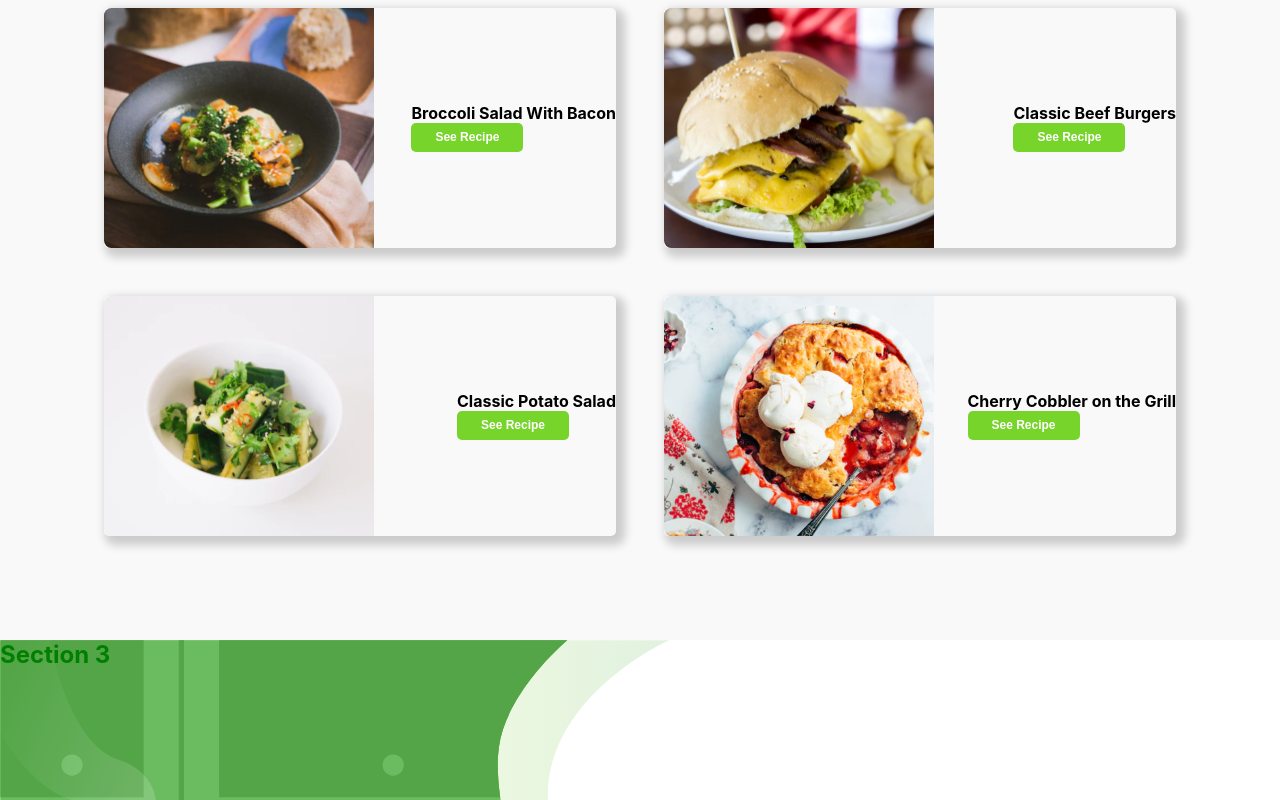
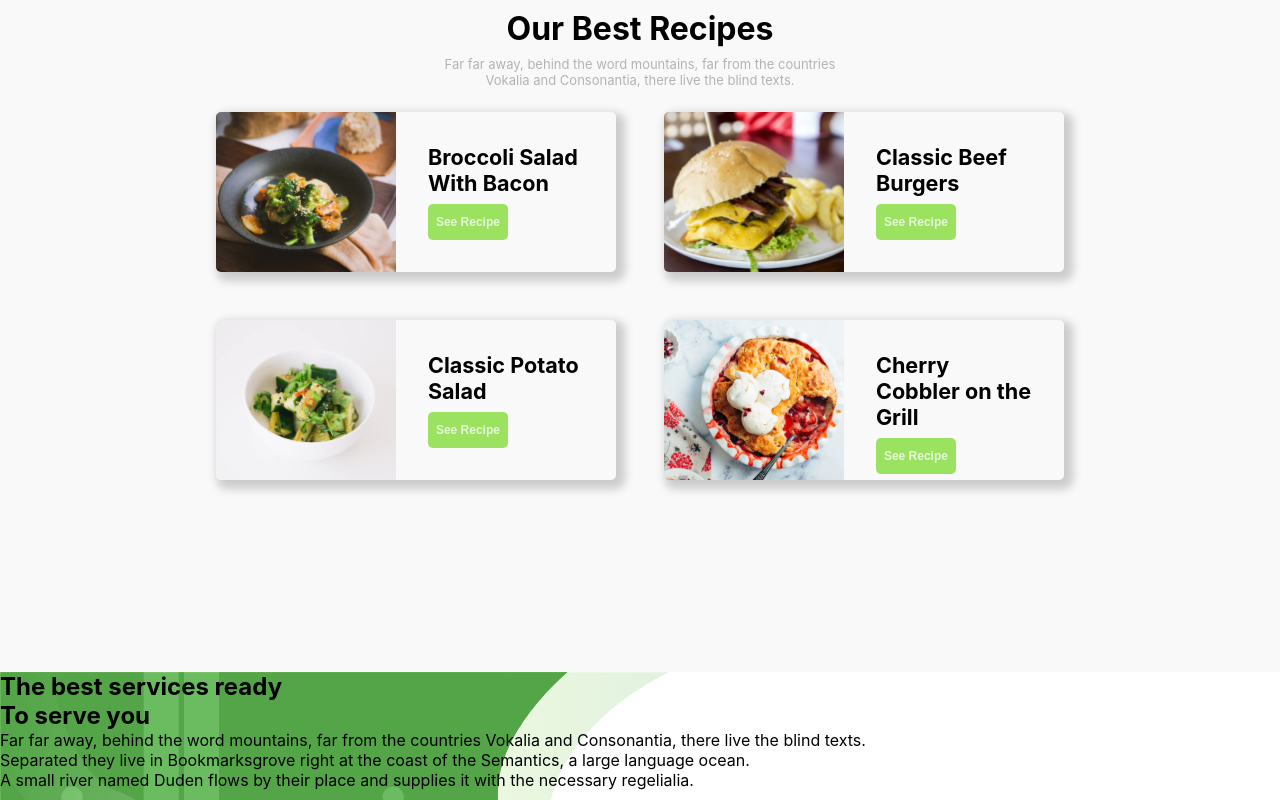
Before and after one commit to flaviowu/teste-gbc, a React (Create React App) app: page / in a window 1280 px wide. Shown: the part 960-1760 px from the top of the page. Built offline with nearby package versions, Linux system fonts and the light colour scheme.

Commit message:
add estilos

```diff
--- a/src/Css/App.css
+++ b/src/Css/App.css
@@ -23,15 +23,25 @@ header {
   height: 100vh;
   width: 100%;
   background-color: #f9f9f9;
+  padding: 1rem 0 1rem 0;
   display: flex;
   flex-direction: column;
   align-items: center;
   justify-content: center;
 }
 .homeSectionTwo .content--text {
-  align-content: center;
+  align-content: space-between;
   text-align: center;
-  width: 40vw;
+  width: 25rem;
+  margin: 1.5rem 0 1 0;
+}
+.homeSectionTwo .content--text h2 {
+  font-size: xx-large;
+}
+.homeSectionTwo .content--text p {
+  font-size: small;
+  color: #b3b3b3;
+  margin: 0.5rem 0 0 0;
 }
 .homeSectionTwo .content--recipes {
   display: flex;
@@ -75,24 +85,32 @@ header {
 .recipe--card {
   margin: 1.5rem;
   display: flex;
-  height: 30vh;
-  width: 40vw;
-  align-items: center;
+  height: 10rem;
+  width: 25rem;
   border-radius: 5px;
   justify-content: space-between;
+  font-size: large;
   box-shadow: 5px 5px 10px 4px rgba(0, 0, 0, 0.19);
 }
 .recipe--card img {
   height: 100%;
 }
+.recipe--card .card--titleButton {
+  padding: 2rem;
+  align-content: space-around;
+}
+.recipe--card .card--titleButton h3 {
+  font-size: larger;
+  margin: 0 0 0.5rem 0;
+}
 .recipe--card .card--titleButton button {
-  width: 7rem;
-  height: 1.8rem;
-  background-color: #77d42a;
+  width: 5rem;
+  height: 2.3rem;
+  background-color: #9ae260;
   border-radius: 5px;
   display: inline-block;
   cursor: pointer;
-  color: #ffffff;
+  color: #ffffffc0;
   font-size: 12px;
   font-weight: bold;
   text-decoration: none;
--- a/src/components/RecipeCard/RecipeCard.jsx
+++ b/src/components/RecipeCard/RecipeCard.jsx
@@ -6,7 +6,7 @@ function RecipeCard(props) {
     <div className="recipe--card">
       <img src={recipe.image} alt={`${recipe.title}`} />
       <div className="card--titleButton">
-        <h4>{recipe.title}</h4>
+        <h3>{recipe.title}</h3>
         <button>See Recipe</button>
       </div>
     </div>
--- a/src/components/Sections/HomeSectionThree/HomeSectionThree.jsx
+++ b/src/components/Sections/HomeSectionThree/HomeSectionThree.jsx
@@ -3,7 +3,26 @@ import React from "react";
 function HomeSectionThree() {
   return (
     <section className="homeSectionThree">
-      <h1>Section 3</h1>
+      <div className="content--text">
+        <div className="content--textTitle">
+          <h2>The best services ready</h2>
+          <h2>To serve you</h2>
+        </div>
+        <div className="content--textContent">
+          <p>
+            Far far away, behind the word mountains, far from the countries
+            Vokalia and Consonantia, there live the blind texts.
+          </p>
+          <p>
+            Separated they live in Bookmarksgrove right at the coast of the
+            Semantics, a large language ocean.
+          </p>
+          <p>
+            A small river named Duden flows by their place and supplies it with
+            the necessary regelialia.
+          </p>
+        </div>
+      </div>
     </section>
   );
 }
--- a/src/components/Sections/HomeSectionTwo/HomeSectionTwo.jsx
+++ b/src/components/Sections/HomeSectionTwo/HomeSectionTwo.jsx
@@ -6,7 +6,7 @@ function HomeSectionTwo() {
   return (
     <div className="homeSectionTwo">
       <div className="content--text">
-        <h3>Our Best Recipes</h3>
+        <h2>Our Best Recipes</h2>
         <p>
           Far far away, behind the word mountains, far from the countries
           Vokalia and Consonantia, there live the blind texts.
--- a/src/style/Sass/components/RecipeCard/_RecipeCard.scss
+++ b/src/style/Sass/components/RecipeCard/_RecipeCard.scss
@@ -1,11 +1,11 @@
 .recipe--card {
   margin: 1.5rem;
   display: flex;
-  height: 30vh;
-  width: 40vw;
-  align-items: center;
+  height: 10rem;
+  width: 25rem;
   border-radius: 5px;
   justify-content: space-between;
+  font-size: large;
 
   box-shadow: 5px 5px 10px 4px rgba(0, 0, 0, 0.19);
 
@@ -14,14 +14,22 @@
   }
 
   & .card--titleButton {
+      padding: 2rem;
+      align-content: space-around;
+
+      & h3 {
+        font-size: larger;
+        margin: 0 0 .5rem 0;
+      }
+
     & button {
-      width: 7rem;
-      height: 1.8rem;
-      background-color: #77d42a;
+      width: 5rem;
+      height: 2.3rem;
+      background-color: #9ae260;
       border-radius: 5px;
       display: inline-block;
       cursor: pointer;
-      color: #ffffff;
+      color: #ffffffc0;
       font-size: 12px;
       font-weight: bold;
       //   padding: 10px 30px;
--- a/src/style/Sass/components/sections/HomeSectionTwo/_HomeSectionTwo.scss
+++ b/src/style/Sass/components/sections/HomeSectionTwo/_HomeSectionTwo.scss
@@ -3,15 +3,27 @@
 .homeSectionTwo {
     @include sectionSize;
     background-color: #f9f9f9;
+    padding: 1rem 0 1rem 0;
     display: flex;
     flex-direction: column;
     align-items: center;
     justify-content: center;
 
     & .content--text {
-        align-content: center;
+        align-content: space-between;
         text-align: center;
-        width: 40vw;
+        width: 25rem;
+        margin: 1.5rem 0 1 0;
+
+        h2 {
+            font-size:xx-large;
+        }
+
+        p{
+            font-size: small;
+            color: #b3b3b3;
+            margin: .5rem 0 0 0;
+        }
     }
 
     & .content--recipes {
```
